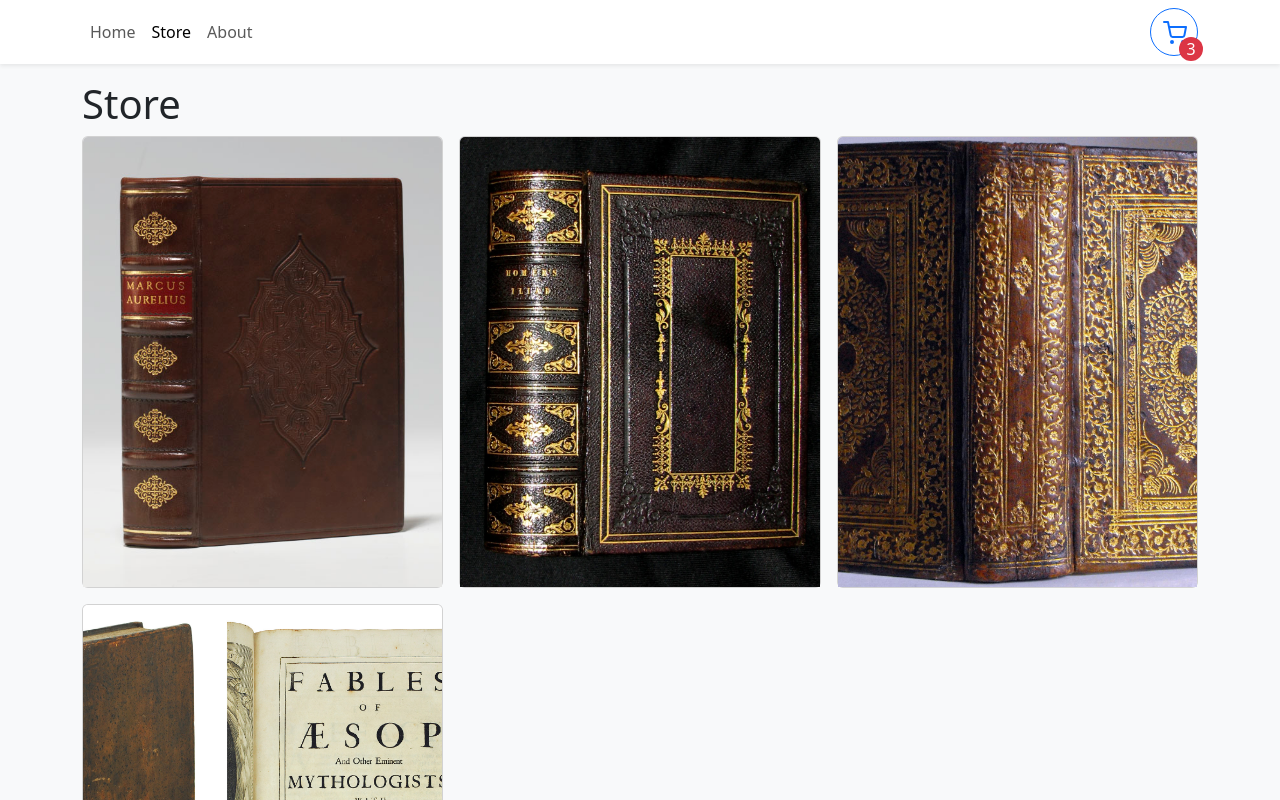
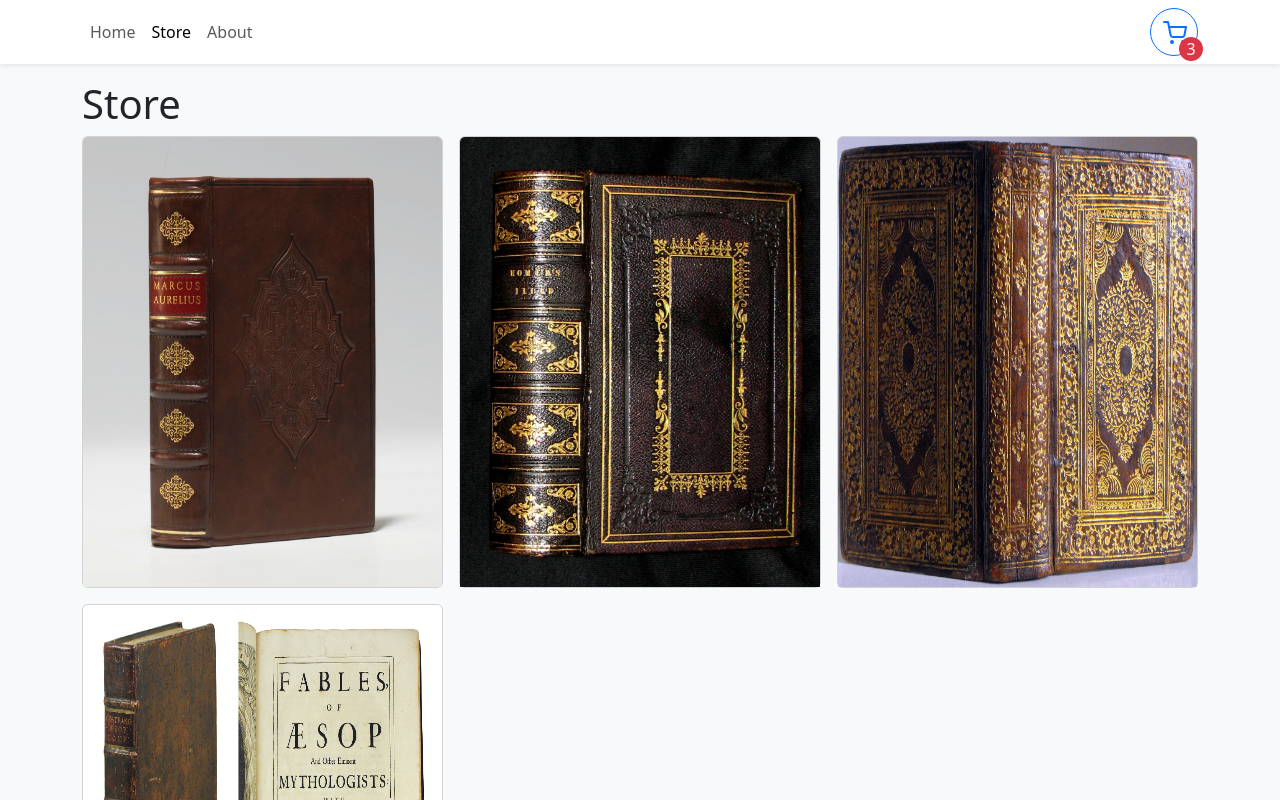
Before and after one commit to rbsavary/bens-books, a React (Vite) app: page /store in a window 1280 px wide. Shown: the top 800 px of the page. Built offline with nearby package versions, Linux system fonts and the light colour scheme.

Commit message:
Fix img style

```diff
--- a/src/components/StoreItem.tsx
+++ b/src/components/StoreItem.tsx
@@ -13,7 +13,7 @@ export function StoreItem({ id, name, price, imgUrl }: StoreItemProps) {
                 variant="top"
                 src={imgUrl}
                 height="450px"
-                style={{ objectFit: "cover " }}
+                style={{ objectFit: "fill" }}
             />
         </Card>
     )
```
